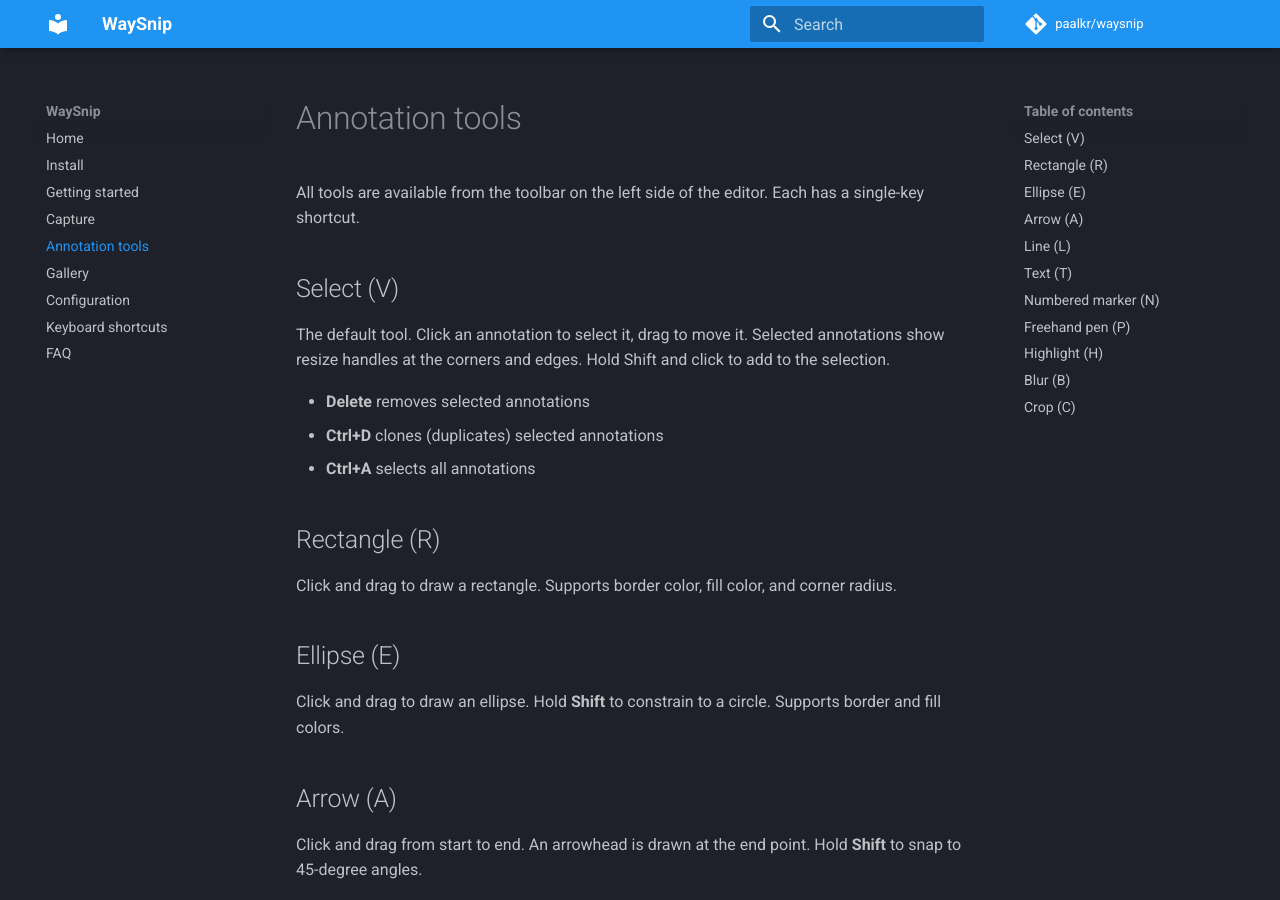
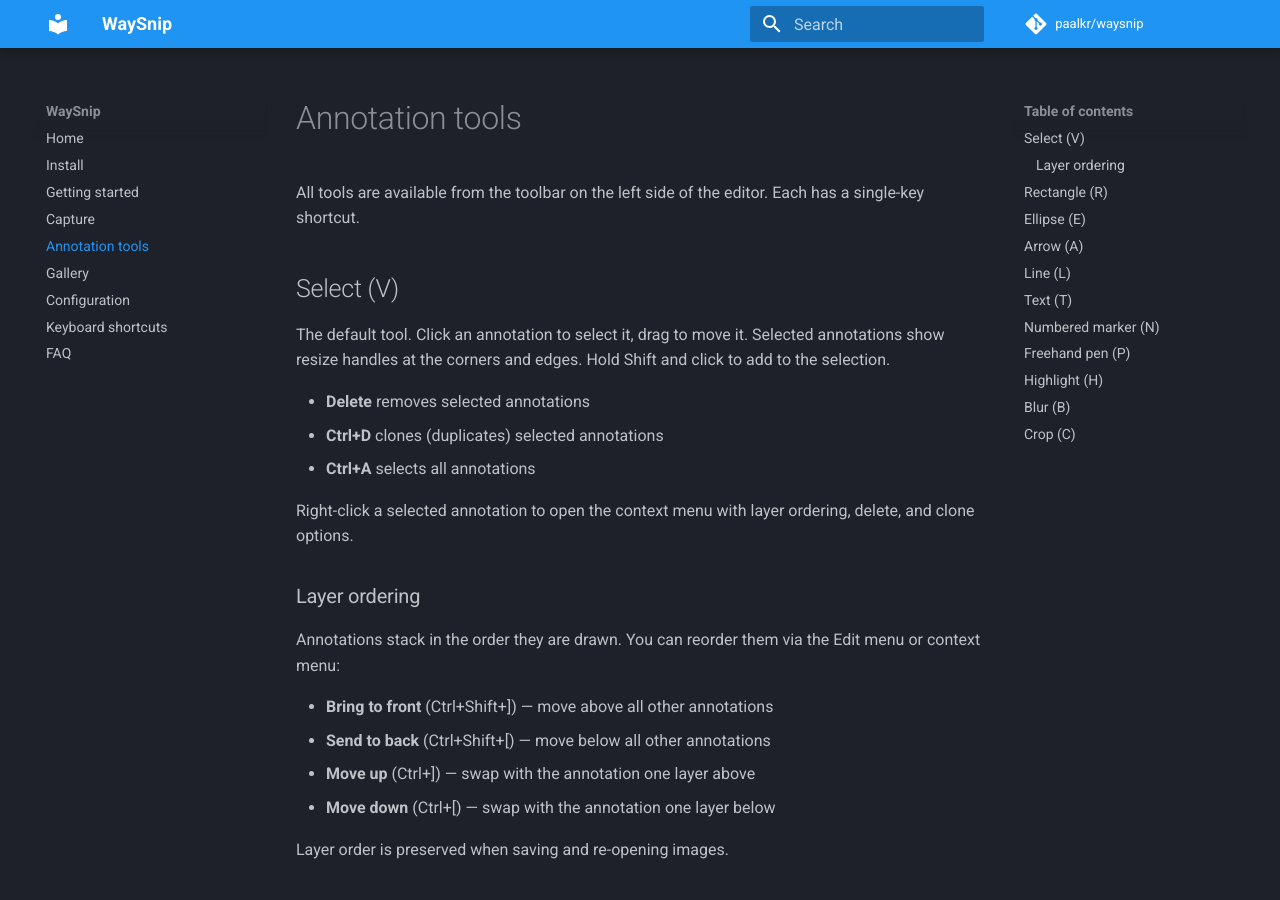
Before and after one commit to paalkr/waysnip, an MkDocs documentation site: the page built from docs/tools.md, in a window 1280 px wide and 900 px high. Built offline with MkDocs 1.6.1 and Material for MkDocs 9.7.7, drawn with Linux system fonts in a browser that asks for light colours; comment, search, counter and statistics services are not loaded; some of the changed text lies outside the part shown.

Commit message:
Document layer ordering and update stale editor config section
Co-Authored-By: Claude Opus 4.6 (1M context) <noreply@anthropic.com>

```diff
--- a/docs/tools.md
+++ b/docs/tools.md
@@ -9,6 +9,19 @@ The default tool. Click an annotation to select it, drag to move it. Selected an
 - **Delete** removes selected annotations
 - **Ctrl+D** clones (duplicates) selected annotations
 - **Ctrl+A** selects all annotations
+
+Right-click a selected annotation to open the context menu with layer ordering, delete, and clone options.
+
+### Layer ordering
+
+Annotations stack in the order they are drawn. You can reorder them via the Edit menu or context menu:
+
+- **Bring to front** (Ctrl+Shift+]) — move above all other annotations
+- **Send to back** (Ctrl+Shift+[) — move below all other annotations
+- **Move up** (Ctrl+]) — swap with the annotation one layer above
+- **Move down** (Ctrl+[) — swap with the annotation one layer below
+
+Layer order is preserved when saving and re-opening images.
 
 ## Rectangle (R)
 
@@ -46,6 +59,8 @@ Click and drag to draw a semi-transparent wide stroke, like a highlighter pen. G
 
 Click and drag to draw a blur region. The area is pixelated with a configurable block size (default 10px). Use this to obscure sensitive information.
 
+Blur regions always stay below other annotations in the layer stack — they only pixelate the background image, not annotations drawn on top. This means you can blur a region and then draw arrows or text over it without those being affected. Blur regions are not affected by layer ordering commands.
+
 ## Crop (C)
 
 Click and drag to define a crop region, then confirm to trim the image.
```
Also changed, not shown: README.md (+4 -3 lines), docs/shortcuts.md (+4 -0 lines).
